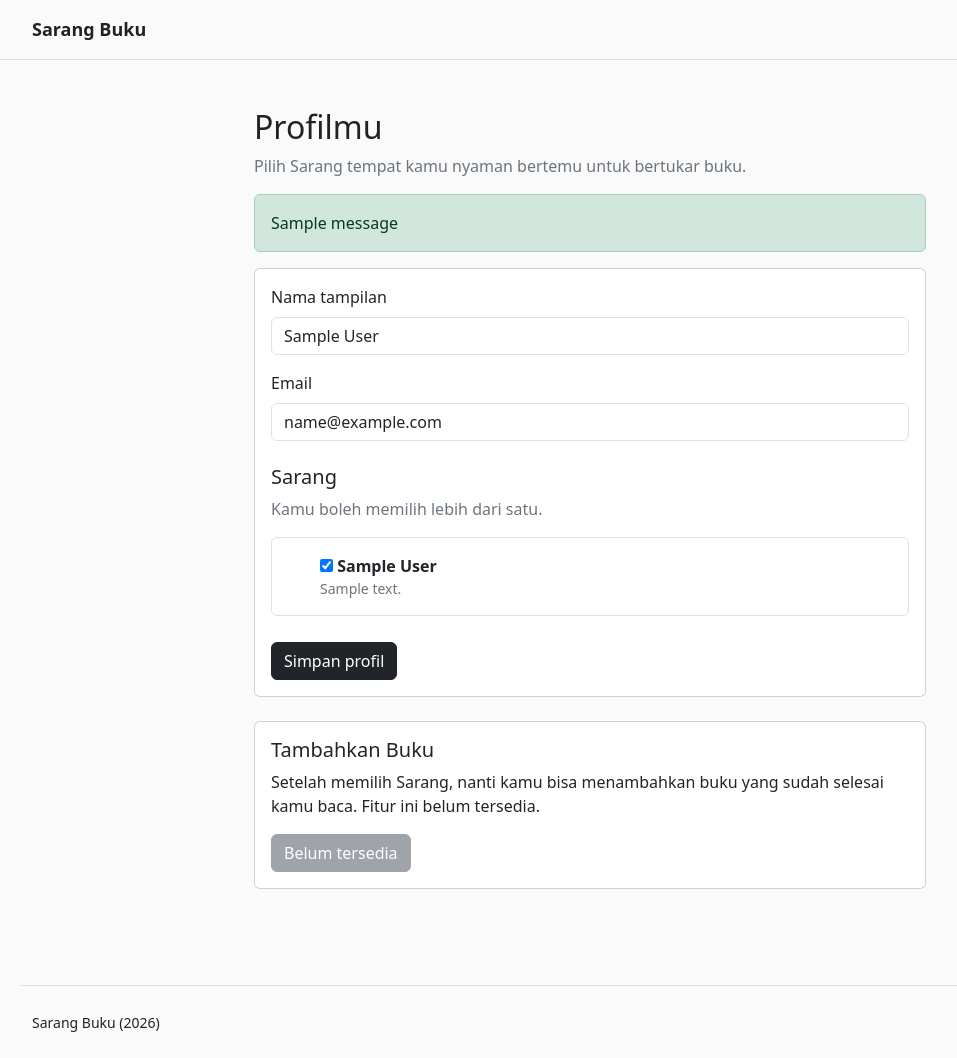
After one commit to yoseflaw/sarangbuku, a Django app: page /akun/profil/ in a window 1280 px wide. The commit adds this page. Shown: the whole page, without its empty margins (50-1007 px from the left). Run offline with Django 5.2, Linux system fonts and the light colour scheme; a user stored in the database is signed in; tables that the repository leaves empty hold one stand-in row (values such as "Sample post"); one stand-in notice (Sample message) is shown; some libraries are stand-ins or nearby versions.

Commit message:
Add profile and Sarang onboarding

```diff
--- a/accounts/forms.py
+++ b/accounts/forms.py
@@ -1,7 +1,8 @@
 from django import forms
 from django.contrib.auth.forms import UserChangeForm, UserCreationForm
+from django.db import transaction
 
-from .models import Invitation, User
+from .models import Invitation, SwapZone, User
 from .services import generate_invitation_code
 
 
@@ -29,6 +30,52 @@ class InvitationAdminForm(forms.ModelForm):
         return invitation
 
 
+class UserProfileForm(forms.ModelForm):
+    swap_zones = forms.ModelMultipleChoiceField(
+        label="Sarang",
+        queryset=SwapZone.objects.none(),
+        required=True,
+        widget=forms.CheckboxSelectMultiple,
+        error_messages={
+            "required": "Pilih setidaknya satu Sarang.",
+            "invalid_choice": "Pilih Sarang yang masih aktif.",
+        },
+    )
+
+    class Meta:
+        model = User
+        fields = ("display_name", "email", "swap_zones")
+
+    def __init__(self, *args, **kwargs):
+        super().__init__(*args, **kwargs)
+        self.fields["swap_zones"].queryset = SwapZone.objects.filter(
+            is_active=True
+        ).order_by("name")
+
+    def clean_email(self):
+        email = User.objects.normalize_email(self.cleaned_data["email"]).lower()
+        if (
+            User.objects.filter(email__iexact=email)
+            .exclude(pk=self.instance.pk)
+            .exists()
+        ):
+            raise forms.ValidationError("Email ini sudah digunakan.")
+        return email
+
+    @transaction.atomic
+    def save(self, commit=True):
+        inactive_ids = list(
+            self.instance.swap_zones.filter(is_active=False).values_list(
+                "pk", flat=True
+            )
+        )
+        user = super().save(commit=commit)
+        if commit:
+            active_ids = [zone.pk for zone in self.cleaned_data["swap_zones"]]
+            user.swap_zones.set([*inactive_ids, *active_ids])
+        return user
+
+
 class AdminUserCreationForm(UserCreationForm):
     class Meta(UserCreationForm.Meta):
         model = User
--- /dev/null
+++ b/accounts/urls.py
@@ -0,0 +1,9 @@
+from django.urls import path
+
+from . import views
+
+app_name = "accounts"
+
+urlpatterns = [
+    path("profil/", views.profile, name="profile"),
+]
--- a/accounts/views.py
+++ b/accounts/views.py
@@ -1,3 +1,15 @@
-from django.shortcuts import render
+from django.contrib import messages
+from django.contrib.auth.decorators import login_required
+from django.shortcuts import redirect, render
 
-# Create your views here.
+from .forms import UserProfileForm
+
+
+@login_required
+def profile(request):
+    form = UserProfileForm(request.POST or None, instance=request.user)
+    if request.method == "POST" and form.is_valid():
+        form.save()
+        messages.success(request, "Profilmu sudah diperbarui.")
+        return redirect("accounts:profile")
+    return render(request, "accounts/profile.html", {"form": form})
--- a/config/urls.py
+++ b/config/urls.py
@@ -15,10 +15,11 @@ Including another URLconf
     2. Add a URL to urlpatterns:  path('blog/', include('blog.urls'))
 """
 from django.contrib import admin
-from django.urls import path
+from django.urls import include, path
 from django.views.generic import TemplateView
 
 urlpatterns = [
     path("", TemplateView.as_view(template_name="landing.html"), name="landing"),
+    path("akun/", include("accounts.urls")),
     path("admin/", admin.site.urls),
 ]
--- a/static/css/sarangbuku.css
+++ b/static/css/sarangbuku.css
@@ -58,3 +58,12 @@ a:hover {
   border: 1px solid var(--sb-border);
   border-radius: .5rem;
 }
+
+.sb-form-page {
+  max-width: 42rem;
+}
+
+.sb-checkbox-list {
+  display: grid;
+  gap: .75rem;
+}
--- /dev/null
+++ b/templates/accounts/profile.html
@@ -0,0 +1,69 @@
+{% extends "base.html" %}
+
+{% block title %}Profil | Sarang Buku{% endblock %}
+
+{% block content %}
+<div class="py-5 mx-auto sb-form-page">
+  <h1 class="h2">Profilmu</h1>
+  <p class="text-secondary">Pilih Sarang tempat kamu nyaman bertemu untuk bertukar buku.</p>
+
+  {% for message in messages %}
+    <div class="alert alert-success" role="status">{{ message }}</div>
+  {% endfor %}
+
+  <form method="post" novalidate class="card mb-4">
+    <div class="card-body">
+      {% csrf_token %}
+      {% if form.errors %}
+        <div class="alert alert-danger" role="alert">Periksa kembali profilmu.</div>
+      {% endif %}
+
+      <div class="mb-3">
+        <label class="form-label" for="{{ form.display_name.id_for_label }}">Nama tampilan</label>
+        <input class="form-control{% if form.display_name.errors %} is-invalid{% endif %}"
+               type="text" name="{{ form.display_name.html_name }}"
+               value="{{ form.display_name.value|default_if_none:'' }}"
+               id="{{ form.display_name.id_for_label }}" autocomplete="name" required>
+        {% for error in form.display_name.errors %}<div class="invalid-feedback">{{ error }}</div>{% endfor %}
+      </div>
+
+      <div class="mb-4">
+        <label class="form-label" for="{{ form.email.id_for_label }}">Email</label>
+        <input class="form-control{% if form.email.errors %} is-invalid{% endif %}"
+               type="email" name="{{ form.email.html_name }}"
+               value="{{ form.email.value|default_if_none:'' }}"
+               id="{{ form.email.id_for_label }}" autocomplete="email" required>
+        {% for error in form.email.errors %}<div class="invalid-feedback">{{ error }}</div>{% endfor %}
+      </div>
+
+      <fieldset>
+        <legend class="h5">Sarang</legend>
+        <p class="text-secondary">Kamu boleh memilih lebih dari satu.</p>
+        {% for error in form.swap_zones.errors %}<div class="text-danger mb-2">{{ error }}</div>{% endfor %}
+        <div class="sb-checkbox-list mb-4">
+          {% for checkbox in form.swap_zones %}
+            <div class="form-check border rounded p-3 ps-5">
+              {{ checkbox.tag }}
+              <label class="form-check-label fw-semibold" for="{{ checkbox.id_for_label }}">{{ checkbox.choice_label }}</label>
+              <div class="small text-secondary">{{ checkbox.data.value.instance.description }}</div>
+            </div>
+          {% endfor %}
+        </div>
+      </fieldset>
+
+      <button class="btn btn-dark" type="submit">Simpan profil</button>
+    </div>
+  </form>
+
+  <section class="card" aria-labelledby="tambahkan-buku">
+    <div class="card-body">
+      <h2 id="tambahkan-buku" class="h5">Tambahkan Buku</h2>
+      <p>
+        Setelah memilih Sarang, nanti kamu bisa menambahkan buku yang sudah selesai kamu baca.
+        Fitur ini belum tersedia.
+      </p>
+      <button type="button" class="btn btn-secondary" disabled>Belum tersedia</button>
+    </div>
+  </section>
+</div>
+{% endblock %}
```
Also changed, not shown: accounts/tests/test_profile.py (added, +154 -0 lines).
